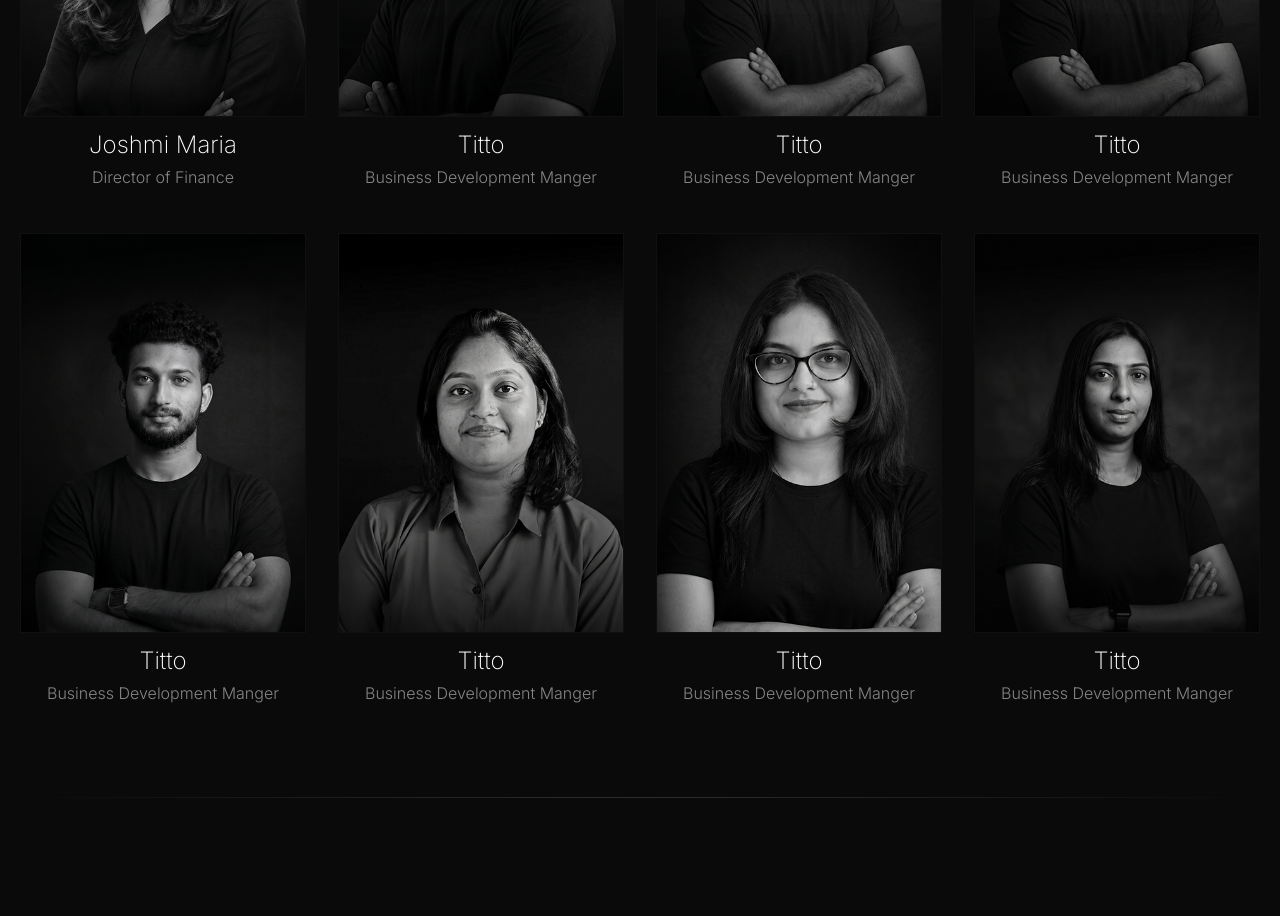
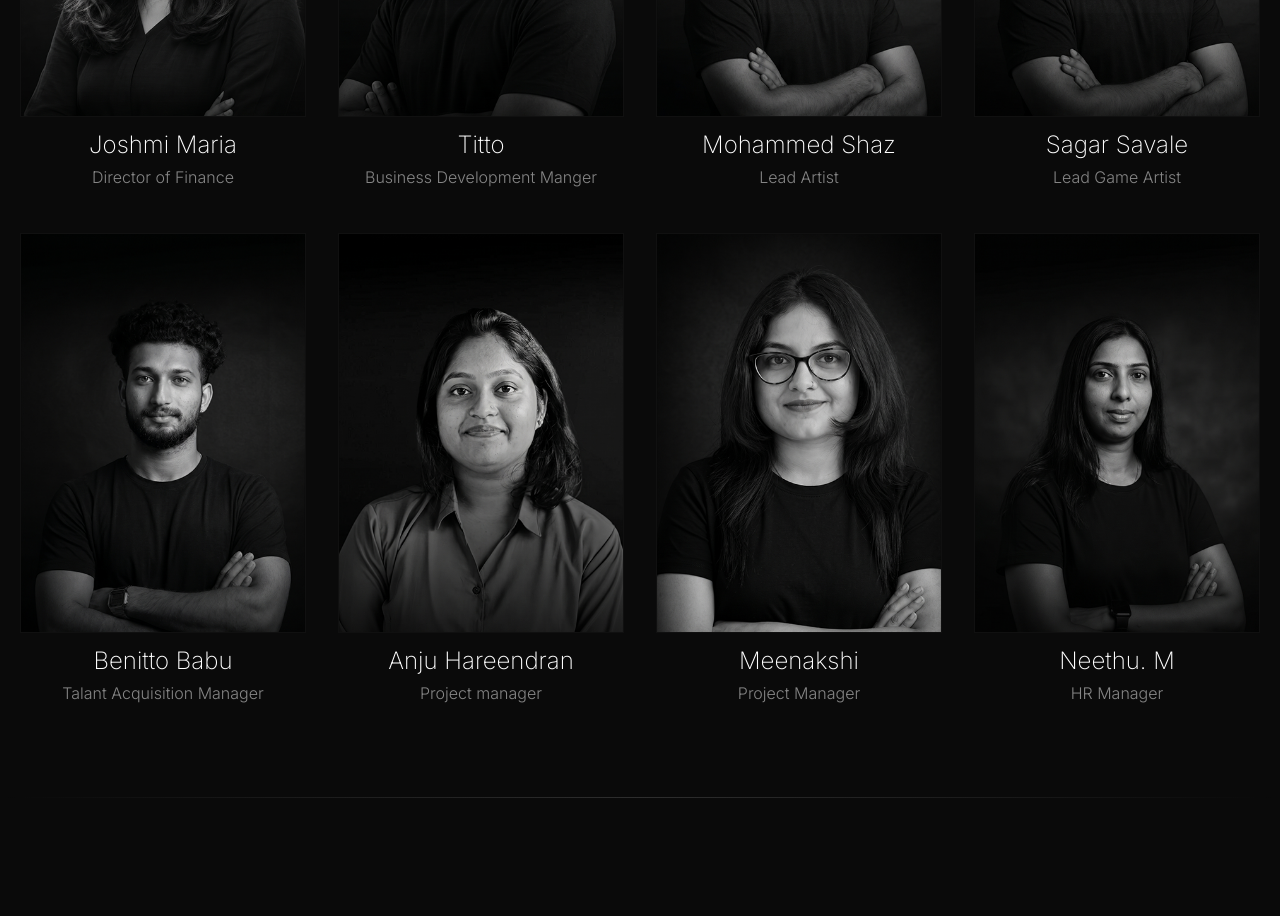
Before and after one commit to nithulcr/quadbreak, a Next.js app: page /about in a window 1280 px wide. Shown: the part 5940-6856 px from the top of the page. Built offline with nearby package versions, Linux system fonts and the light colour scheme.

Commit message:
q3wdqw4aaaaaaaaaaaaa

```diff
--- a/src/components/TeamSection.tsx
+++ b/src/components/TeamSection.tsx
@@ -26,38 +26,38 @@ const staticTeam: TeamMember[] = [
   },
   {
     id: 3,
-    name: "Titto",
-    role: "Business Development Manger",
+    name: "Mohammed Shaz",
+    role: "Lead Artist",
     photoUrl: "/images/member3.png",
   },
   {
     id: 4,
-    name: "Titto",
-    role: "Business Development Manger",
+    name: "Sagar Savale",
+    role: "Lead Game Artist",
     photoUrl: "/images/member4.png",
   },
   {
     id: 5,
-    name: "Titto",
-    role: "Business Development Manger",
+    name: "Benitto Babu",
+    role: "Talant Acquisition Manager",
     photoUrl: "/images/member5.png",
   },
    {
     id: 6,
-    name: "Titto",
-    role: "Business Development Manger",
+    name: "Anju Hareendran",
+    role: "Project manager",
     photoUrl: "/images/member6.png",
   },
    {
     id: 7,
-    name: "Titto",
-    role: "Business Development Manger",
+    name: "Meenakshi",
+    role: "Project Manager",
     photoUrl: "/images/member7.png",
   },
   {
     id: 8,
-    name: "Titto",
-    role: "Business Development Manger",
+    name: "Neethu. M",
+    role: "HR Manager",
     photoUrl: "/images/member8.png",
   },
 
--- a/src/components/WorksSection.tsx
+++ b/src/components/WorksSection.tsx
@@ -20,12 +20,12 @@ const WorkCard = ({
 }) => (
   <Link
     href="/portfolio"
-    className={`about-card bg-white/4 group relative top-0 aspect-[1/1.08] overflow-hidden transition-[top,box-shadow] duration-500 ease-out hover:top-[-10px] ${className}`}
+    className={`about-card bg-white/4 group relative top-0 aspect-[1/1.04] overflow-hidden transition-[top,box-shadow] duration-500 ease-out hover:top-[-10px] ${className}`}
   >
     <img
       src={card.image}
       alt={card.title}
-      className="h-full w-full object-cover transition-transform duration-500 ease-out group-hover:scale-[1.08]"
+      className="h-full w-full object-contain transition-transform duration-500 ease-out group-hover:scale-[1.08]"
       sizes="(max-width: 768px) 100vw, (max-width: 1200px) 50vw, 33vw"
       loading="lazy"
     />
@@ -35,14 +35,14 @@ const WorkCard = ({
         {card.title || "Work"}
       </span>
     </div>
-    <div className="absolute bottom-[-200px] group-hover:bottom-0 left-0 z-20 transition-all duration-500 ease-out bg-gradient-to-t from-black/80 via-black/40 w-full p-6">
+    {/* <div className="absolute bottom-[-200px] group-hover:bottom-0 left-0 z-20 transition-all duration-500 ease-out bg-gradient-to-t from-black/80 via-black/40 w-full p-6">
       <h5 className="font-light text-[var(--green)] text-xl md:text-2xl uppercase tracking-wider relative ">
         {card.title}
       </h5>
-      {/* <p className="font-[200] text-[14px] max-w-[260px]">
+      <p className="font-[200] text-[14px] max-w-[260px]">
         {card.description || "Recent work"}
-      </p> */}
-    </div>
+      </p>
+    </div> */}
   </Link>
 );
 
```
